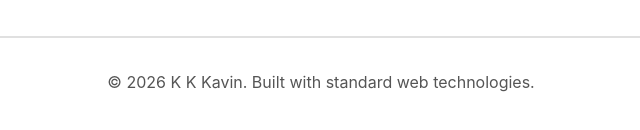
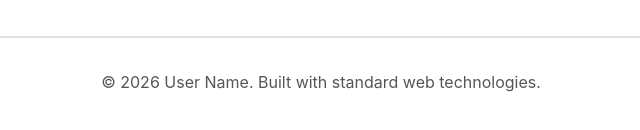
Before and after one commit to kkkavin/kkkavin.github.io, a plain HTML site: page index.html in a window 1280 px wide. Shown: the part 3963-4093 px from the top of the page, 319-959 px from the left. Drawn offline with nearby package versions, Linux system fonts and the light colour scheme.

Commit message:
Auto-commit: index.html at 2/10/2026, 6:53:28 PM

```diff
--- a/index.html
+++ b/index.html
@@ -43,7 +43,7 @@
 
     <footer>
         <div class="container">
-            <p>&copy; 2026 K K Kavin. Built with standard web technologies.</p>
+            <p>&copy; 2026 User Name. Built with standard web technologies.</p>
         </div>
     </footer>
 
```
